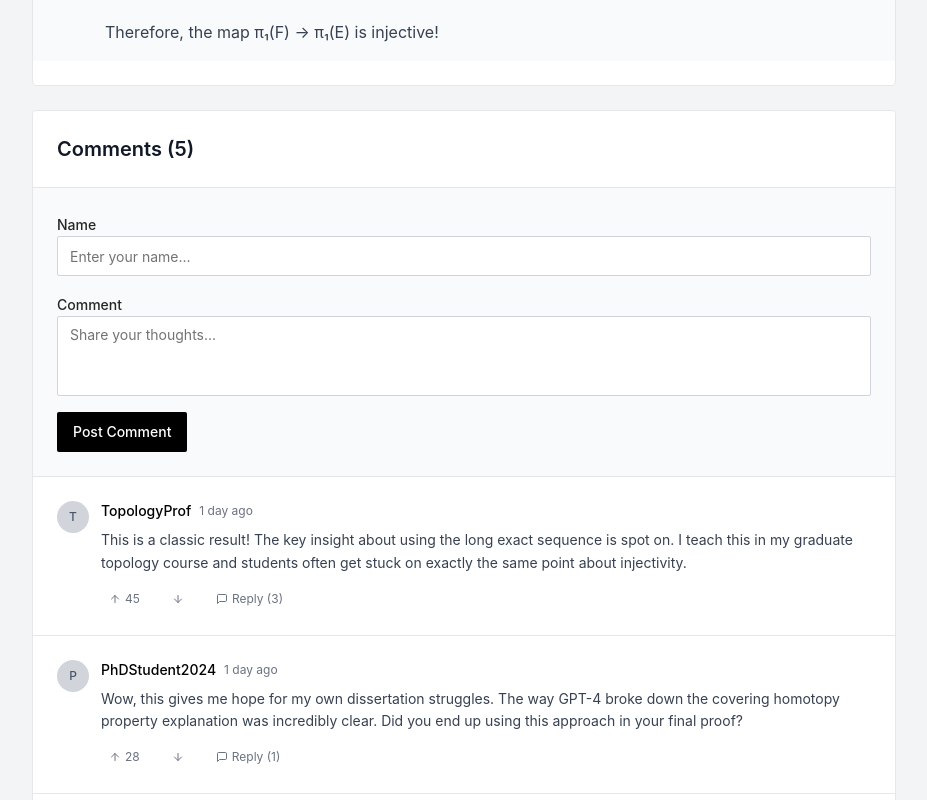
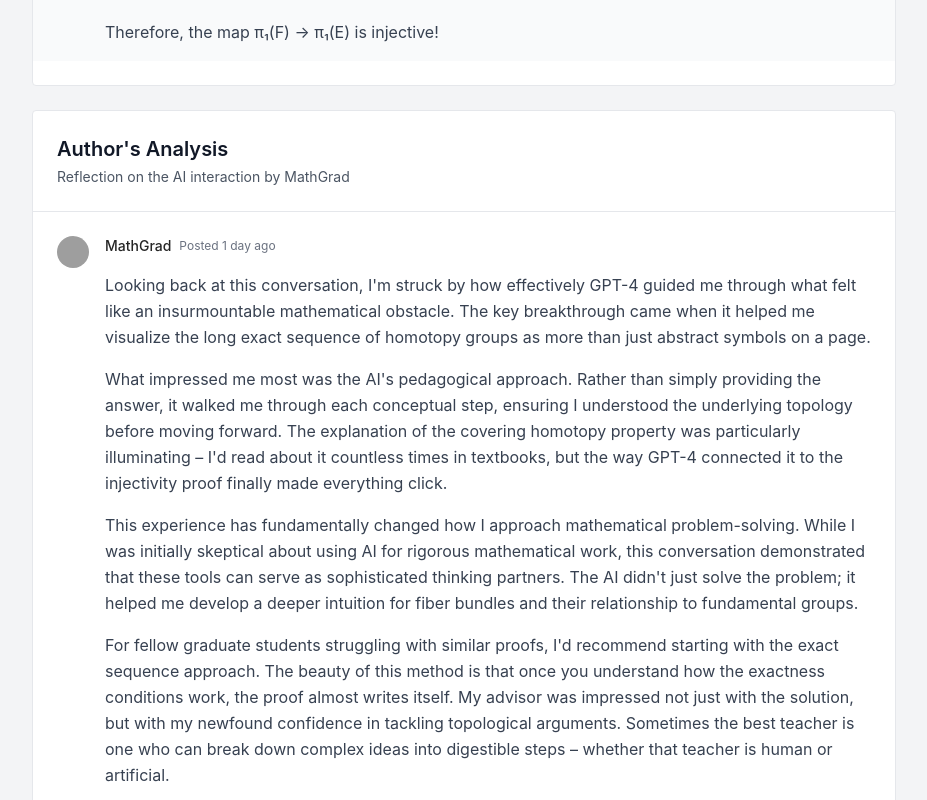
Before and after one commit to benjaminbratton/ai-chat-chronicles, a React (Vite) app: page /post/1 in a window 1280 px wide. Shown: the part 2700-3500 px from the top of the page, without its empty margins (176-1103 px from the left). Built offline with nearby package versions, Linux system fonts and the light colour scheme; grey boxes are pictures that could not be loaded.

Commit message:
Add analysis section to post page
Added a new section to the post page to display an analysis of the conversation by the writer. Included sample text for the analysis.

```diff
--- a/src/pages/Post.tsx
+++ b/src/pages/Post.tsx
@@ -1,4 +1,3 @@
-
 import { useState } from "react";
 import { useParams, Link } from "react-router-dom";
 import { Header } from "@/components/Header";
@@ -32,7 +31,7 @@ const Post = () => {
     readTime: 11,
     fullContent: `I've been working on my mathematics PhD dissertation focusing on algebraic topology, and I encountered a particularly challenging proof regarding the fundamental group of certain fiber bundles. After weeks of trying different approaches and consulting various textbooks and papers, I was completely stuck.
 
-The specific problem involved proving that for a fiber bundle F → E → B where F is a connected space and B is simply connected, the inclusion map F → E induces an isomorphism on fundamental groups under certain conditions.
+The specific problem involved proving that for a fiber bundle F → E → B where F is connected and B is simply connected, the inclusion map F → E induces an isomorphism π₁(F) ≅ π₁(E) under certain conditions.
 
 I decided to try GPT-4 as a last resort before reaching out to my advisor. What happened next completely blew my mind.`,
     dialogue: [
@@ -272,6 +271,45 @@ I decided to try GPT-4 as a last resort before reaching out to my advisor. What
           </div>
         </div>
 
+        {/* Analysis Section */}
+        <div className="bg-white rounded-lg border border-gray-200 mb-6">
+          <div className="p-6 border-b border-gray-200">
+            <h2 className="text-xl font-semibold text-gray-900">Author's Analysis</h2>
+            <p className="text-sm text-gray-600 mt-1">Reflection on the AI interaction by {post.author}</p>
+          </div>
+          <div className="p-6">
+            <div className="flex space-x-4">
+              <div className="w-8 h-8 rounded-full">
+                <img
+                  src={post.authorAvatar}
+                  alt={post.author}
+                  className="w-8 h-8 rounded-full"
+                />
+              </div>
+              <div className="flex-1">
+                <div className="flex items-center space-x-2 mb-4">
+                  <span className="font-medium text-sm">{post.author}</span>
+                  <span className="text-xs text-gray-500">Posted 1 day ago</span>
+                </div>
+                <div className="prose max-w-none">
+                  <p className="text-gray-700 leading-relaxed mb-4">
+                    Looking back at this conversation, I'm struck by how effectively GPT-4 guided me through what felt like an insurmountable mathematical obstacle. The key breakthrough came when it helped me visualize the long exact sequence of homotopy groups as more than just abstract symbols on a page.
+                  </p>
+                  <p className="text-gray-700 leading-relaxed mb-4">
+                    What impressed me most was the AI's pedagogical approach. Rather than simply providing the answer, it walked me through each conceptual step, ensuring I understood the underlying topology before moving forward. The explanation of the covering homotopy property was particularly illuminating – I'd read about it countless times in textbooks, but the way GPT-4 connected it to the injectivity proof finally made everything click.
+                  </p>
+                  <p className="text-gray-700 leading-relaxed mb-4">
+                    This experience has fundamentally changed how I approach mathematical problem-solving. While I was initially skeptical about using AI for rigorous mathematical work, this conversation demonstrated that these tools can serve as sophisticated thinking partners. The AI didn't just solve the problem; it helped me develop a deeper intuition for fiber bundles and their relationship to fundamental groups.
+                  </p>
+                  <p className="text-gray-700 leading-relaxed">
+                    For fellow graduate students struggling with similar proofs, I'd recommend starting with the exact sequence approach. The beauty of this method is that once you understand how the exactness conditions work, the proof almost writes itself. My advisor was impressed not just with the solution, but with my newfound confidence in tackling topological arguments. Sometimes the best teacher is one who can break down complex ideas into digestible steps – whether that teacher is human or artificial.
+                  </p>
+                </div>
+              </div>
+            </div>
+          </div>
+        </div>
+
         {/* Comments Section */}
         <div className="bg-white rounded-lg border border-gray-200">
           <div className="p-6 border-b border-gray-200">
```
